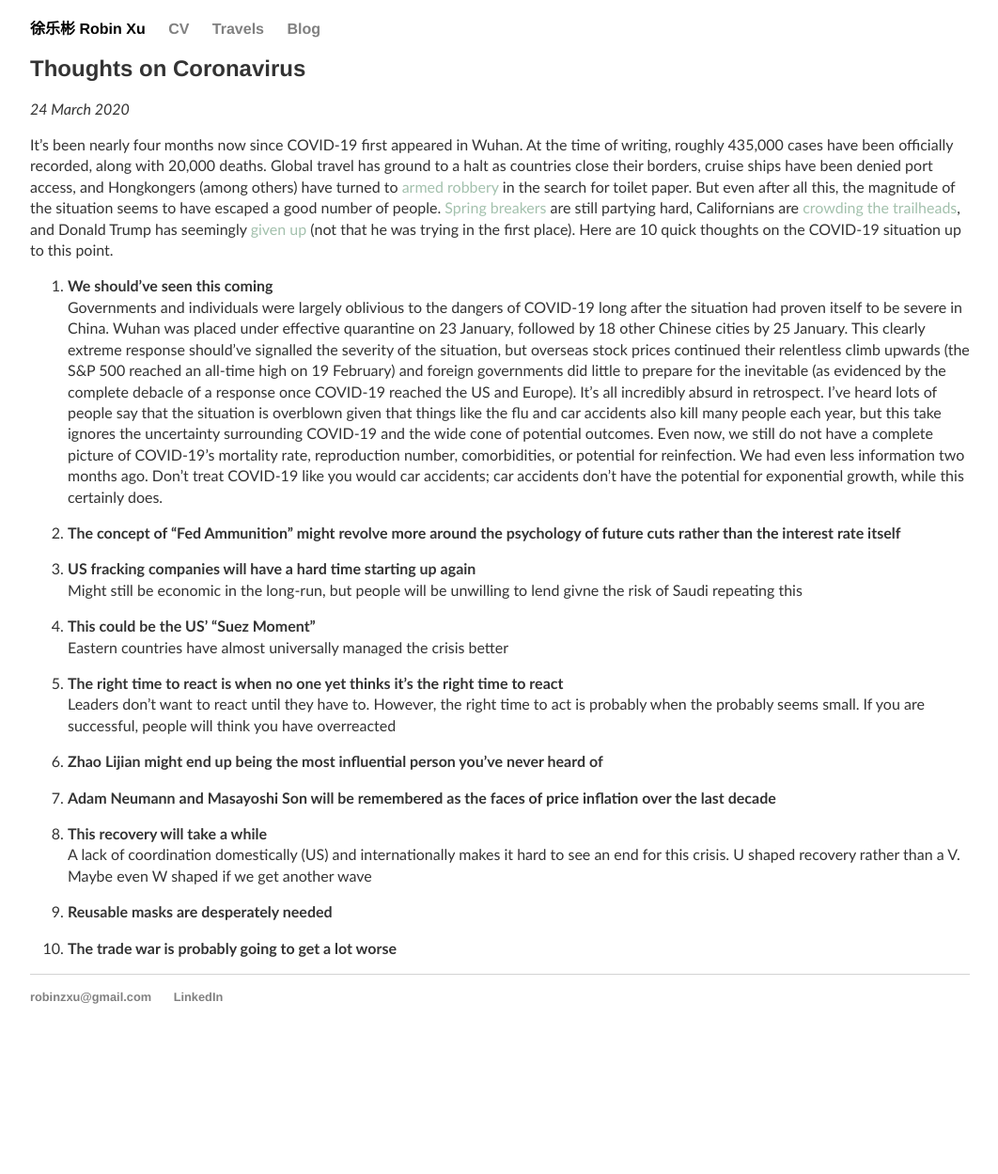
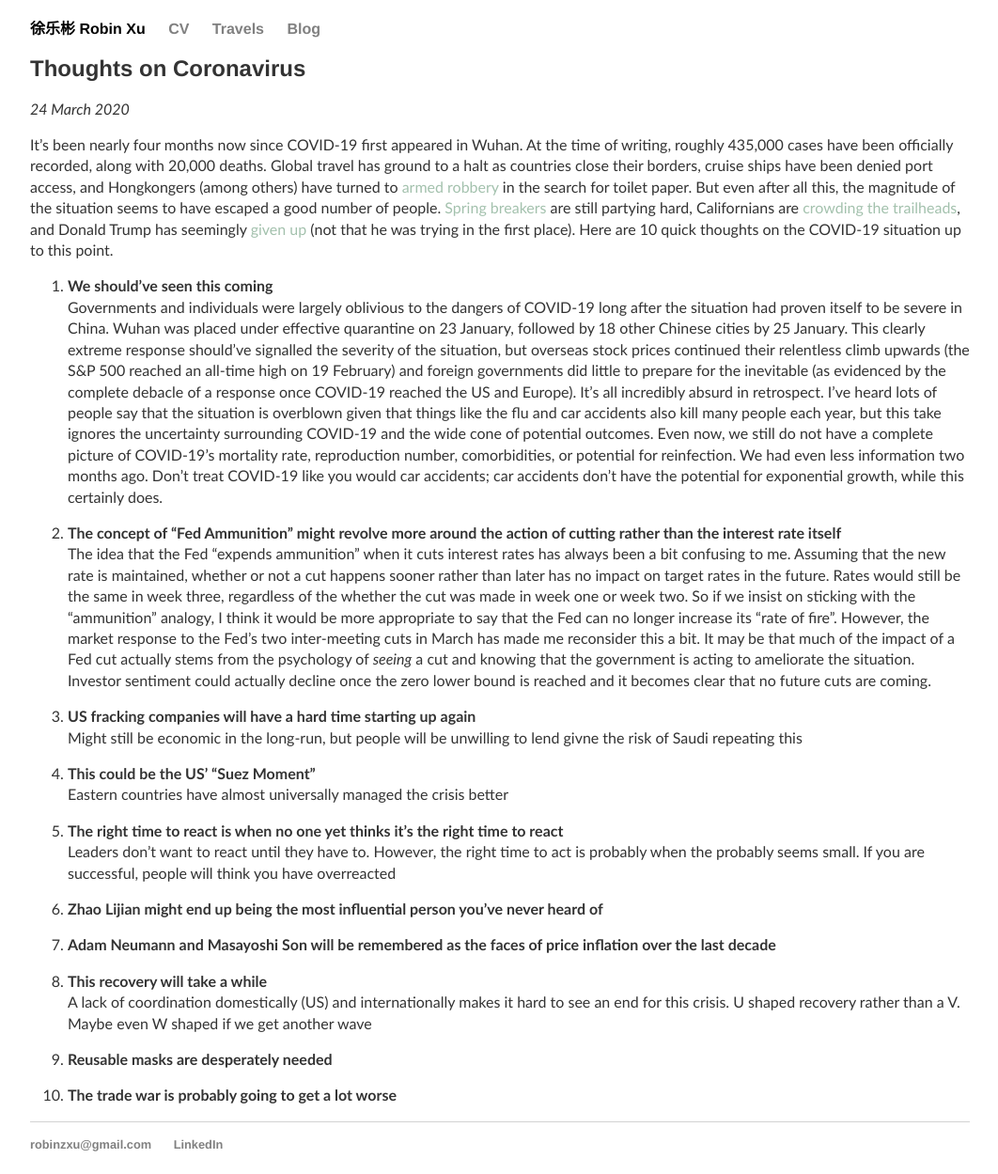
Before and after one commit to robinzxu/robinzxu.github.io, a Jekyll site: the page built from _posts/2020-03-24-thoughts-on-coronavirus.md, in a window 1280 px wide. Shown: the whole page at 94% size, without its empty margins (108-1170 px from the left). Built offline with Jekyll 4.4.1, drawn with Linux system fonts in a browser that asks for light colours; before the commit the page ends 1092 px from its top, so only the background shows below that.

Commit message:
Update 2020-03-24-thoughts-on-coronavirus.md

```diff
--- a/_posts/2020-03-24-thoughts-on-coronavirus.md
+++ b/_posts/2020-03-24-thoughts-on-coronavirus.md
@@ -9,8 +9,8 @@ It's been nearly four months now since COVID-19 first appeared in Wuhan. At the
 1. **We should've seen this coming**
 Governments and individuals were largely oblivious to the dangers of COVID-19 long after the situation had proven itself to be severe in China. Wuhan was placed under effective quarantine on 23 January, followed by 18 other Chinese cities by 25 January. This clearly extreme response should've signalled the severity of the situation, but overseas stock prices continued their relentless climb upwards (the S&P 500 reached an all-time high on 19 February) and foreign governments did little to prepare for the inevitable (as evidenced by the complete debacle of a response once COVID-19 reached the US and Europe). It's all incredibly absurd in retrospect. I've heard lots of people say that the situation is overblown given that things like the flu and car accidents also kill many people each year, but this take ignores the uncertainty surrounding COVID-19 and the wide cone of potential outcomes. Even now, we still do not have a complete picture of COVID-19's mortality rate, reproduction number, comorbidities, or potential for reinfection. We had even less information two months ago. Don't treat COVID-19 like you would car accidents; car accidents don't have the potential for exponential growth, while this certainly does.
 
-2. **The concept of "Fed Ammunition" might revolve more around the psychology of future cuts rather than the interest rate itself**
-
+2. **The concept of "Fed Ammunition" might revolve more around the action of cutting rather than the interest rate itself**
+The idea that the Fed "expends ammunition" when it cuts interest rates has always been a bit confusing to me. Assuming that the new rate is maintained, whether or not a cut happens sooner rather than later has no impact on target rates in the future. Rates would still be the same in week three, regardless of the whether the cut was made in week one or week two. So if we insist on sticking with the "ammunition" analogy, I think it would be more appropriate to say that the Fed can no longer increase its "rate of fire". However, the market response to the Fed's two inter-meeting cuts in March has made me reconsider this a bit. It may be that much of the impact of a Fed cut actually stems from the psychology of *seeing* a cut and knowing that the government is acting to ameliorate the situation. Investor sentiment could actually decline once the zero lower bound is reached and it becomes clear that no future cuts are coming.
 
 3. **US fracking companies will have a hard time starting up again**
 Might still be economic in the long-run, but people will be unwilling to lend givne the risk of Saudi repeating this
```
